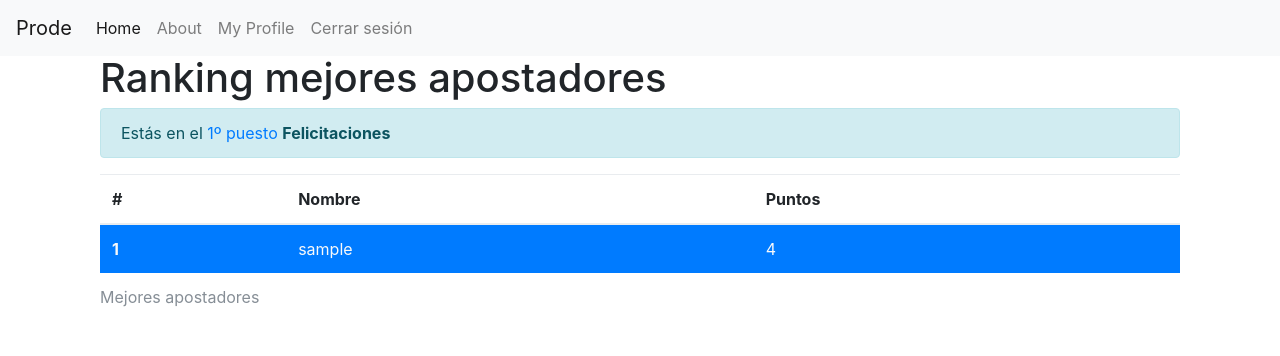
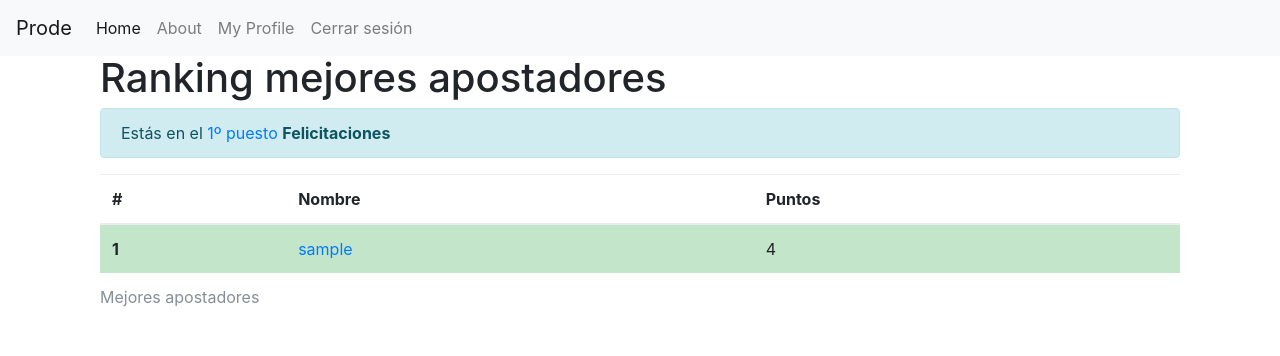
Before and after one commit to romeroyonatan/prode, a Django app: page /apuestas/ranking/ in a window 1280 px wide. Shown: the top 356 px of the page. Run offline with Django 3.2, Linux system fonts and the light colour scheme; a user stored in the database is signed in; tables that the repository leaves empty hold one stand-in row (values such as "Sample post"); parts of the project's set-up code (start-up, migrations or seed data) failed here and were passed over; some libraries are stand-ins or nearby versions.

Commit message:
Mejoras template ranking

```diff
--- a/prode/templates/apuestas/ranking.html
+++ b/prode/templates/apuestas/ranking.html
@@ -16,7 +16,7 @@
         {% endif %}
       </div>
 
-      <table class="table table-striped">
+      <table class="table table-hover">
         <caption>Mejores apostadores</caption>
         <thead>
           <tr>
@@ -27,14 +27,15 @@
         </thead>
         <tbody>
           {% for usuario, puntos in ranking %}
-          <tr {% if usuario in ganadores %}class="bg-primary text-light"
-              {% elif forloop.counter0 == puesto_actual%}class="bg-info text-light"
+          <tr {% if usuario in ganadores %}class="table-success"
+              {% elif forloop.counter0 == puesto_actual%}class="table-active"
               {% endif %}>
               <th>{% if usuario in ganadores %} 1  {# En caso de muchos ganadores, siempre muestro numero 1 #}
                   {% else %}{{ forloop.counter }}
                   {% endif %}</th>
               <td>
-                <a name="{{ usuario }}"></a> {{ usuario }}
+                <a name="{{ usuario }}"></a>
+                <a href="{% url 'users:detail' usuario %}">{{ usuario }}</a>
               </td>
               <td>{{ puntos }}</td>
             </tr>
--- a/prode/templates/users/user_detail.html
+++ b/prode/templates/users/user_detail.html
@@ -31,5 +31,7 @@
 {% endif %}
 
 
+<h2>Apuestas<h2>
+
 </div>
 {% endblock content %}
```
Also changed, not shown: prode/templates/apuestas/etapa_detail.html (+4 -3 lines).
